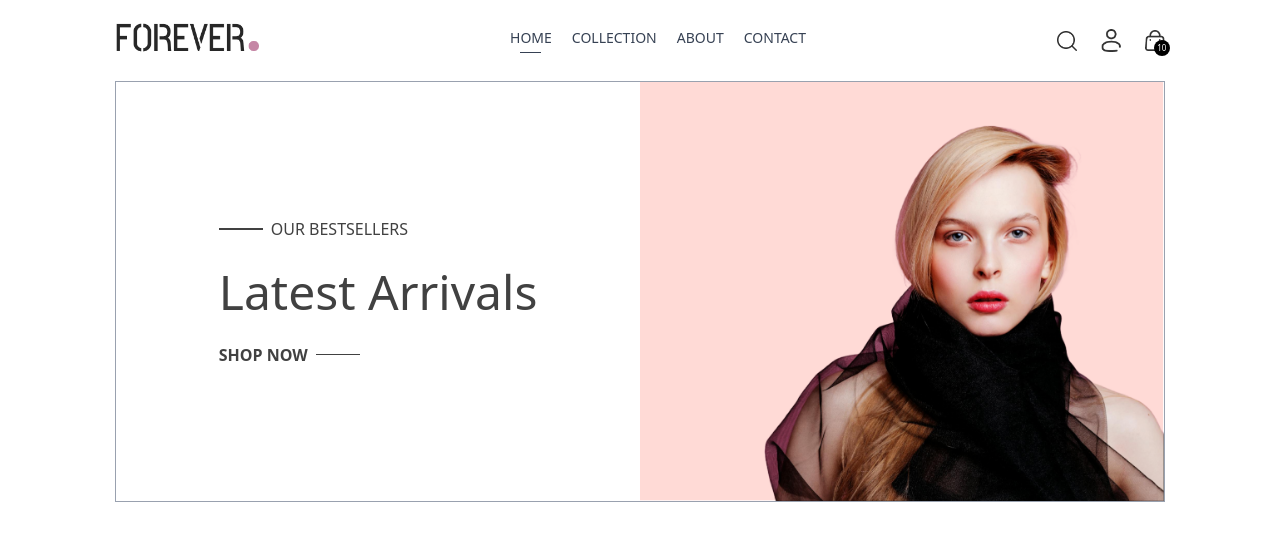
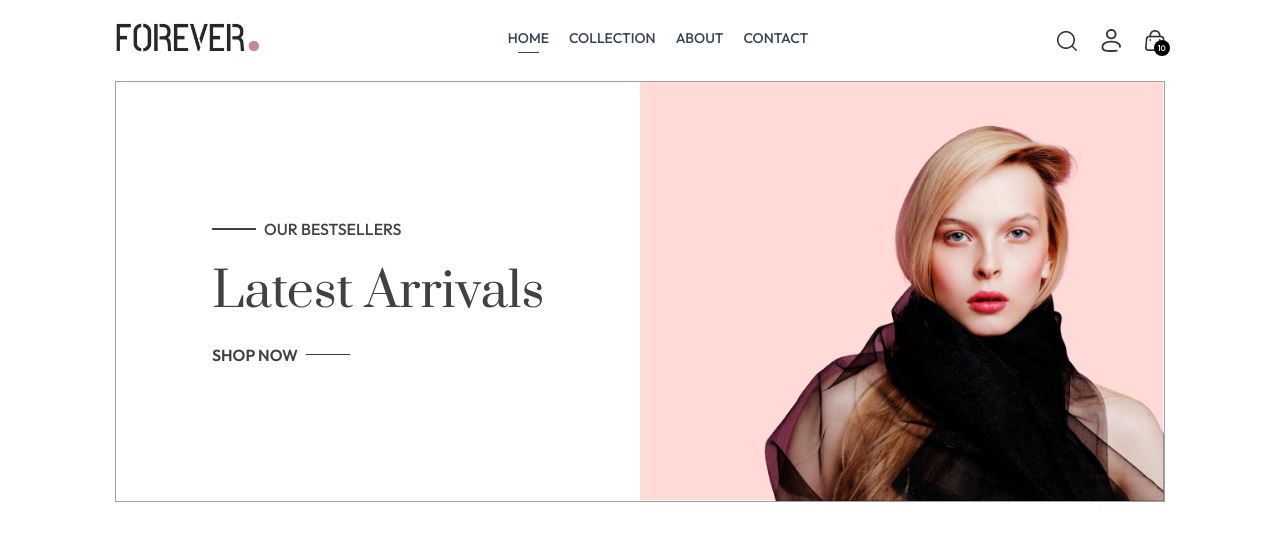
Before and after one commit to Moeen999/ecommerceAppFS, a React (Vite) app in the folder client/: page / in a window 1280 px wide. Shown: the top 540 px of the page. Built offline with nearby package versions, Linux system fonts and the light colour scheme.

Commit message:
Added the google fonts support in the app also added the shop context to access the products.

```diff
--- a/client/src/components/Hero.jsx
+++ b/client/src/components/Hero.jsx
@@ -10,7 +10,7 @@ const Hero = () => {
             <p className="w-8 md:w-11 h-[2px] bg-[#414141]"></p>
             <p className="font-medium text-sm md:text-base">OUR BESTSELLERS</p>
           </div>
-          <h1 className="text-3xl sm:py-3 lg:text-5xl leading-relaxed">
+          <h1 className="prata-regular text-3xl sm:py-3 lg:text-5xl leading-relaxed">
             Latest Arrivals
           </h1>
           <div className="flex items-center gap-2">
--- /dev/null
+++ b/client/src/components/LatestCollection.jsx
@@ -0,0 +1,13 @@
+import { useContext } from "react"
+import { ShopContext } from "../context/ShopContext"
+
+const LatestCollection = () => {
+    const {products} = useContext(ShopContext);
+  return (
+    <div>
+
+    </div>
+  )
+}
+
+export default LatestCollection
--- a/client/src/components/Navbar.jsx
+++ b/client/src/components/Navbar.jsx
@@ -1,12 +1,18 @@
-import { Link, NavLink } from "react-router-dom";
+import { Link, NavLink, useNavigate } from "react-router-dom";
 import { assets } from "../assets/assets";
 import { useState } from "react";
 
 const Navbar = () => {
   const [visible, setVisible] = useState(false);
+  const navigate = useNavigate();
   return (
     <div className="flex items-center justify-between py-5 font-medium">
-      <img src={assets.logo} className="w-36" alt="" />
+      <img
+        src={assets.logo}
+        className="w-36 cursor-pointer"
+        alt=""
+        onClick={() => navigate("/")}
+      />
       <ul className="hidden sm:flex gap-5 text-sm text-gray-700">
         <NavLink to="/" className="flex flex-col items-center gap-1">
           <p>HOME</p>
--- /dev/null
+++ b/client/src/context/ShopContext.jsx
@@ -0,0 +1,19 @@
+import { createContext } from "react";
+import { products } from "../assets/assets";
+
+export const ShopContext = createContext();
+
+const ShopContextProvider = ({ children }) => {
+  const currency = "$";
+  const delivery_fee = 10;
+  const value = {
+    currency,
+    products,
+    delivery_fee,
+  };
+
+  return <ShopContext.Provider value={value}>{children}</ShopContext.Provider>;
+};
+
+
+export default ShopContextProvider;
--- a/client/src/index.css
+++ b/client/src/index.css
@@ -1,5 +1,17 @@
+@import url('https://fonts.googleapis.com/css2?family=Outfit:wght@100..900&family=Prata&display=swap');
 @import "tailwindcss";
+
+
+*{
+    font-family: Outfit;
+}
 
 a.active hr{
     display: block;
 }
+
+.prata-regular {
+  font-family: "Prata", serif;
+  font-weight: 400;
+  font-style: normal;
+}
--- a/client/src/main.jsx
+++ b/client/src/main.jsx
@@ -3,9 +3,12 @@ import { createRoot } from "react-dom/client";
 import "./index.css";
 import App from "./App.jsx";
 import { BrowserRouter } from "react-router-dom";
+import ShopContextProvider from "./context/ShopContext.jsx";
 
 createRoot(document.getElementById("root")).render(
   <BrowserRouter>
-    <App />
-  </BrowserRouter>
+    <ShopContextProvider>
+      <App />
+    </ShopContextProvider>
+  </BrowserRouter>,
 );
--- a/client/src/pages/Home.jsx
+++ b/client/src/pages/Home.jsx
@@ -1,11 +1,13 @@
-import Hero from "../components/Hero"
+import Hero from "../components/Hero";
+import LatestCollection from "../components/LatestCollection";
 
 const Home = () => {
   return (
     <div>
-      <Hero/>
+      <Hero />
+      <LatestCollection />
     </div>
-  )
-}
+  );
+};
 
-export default Home
+export default Home;
```
